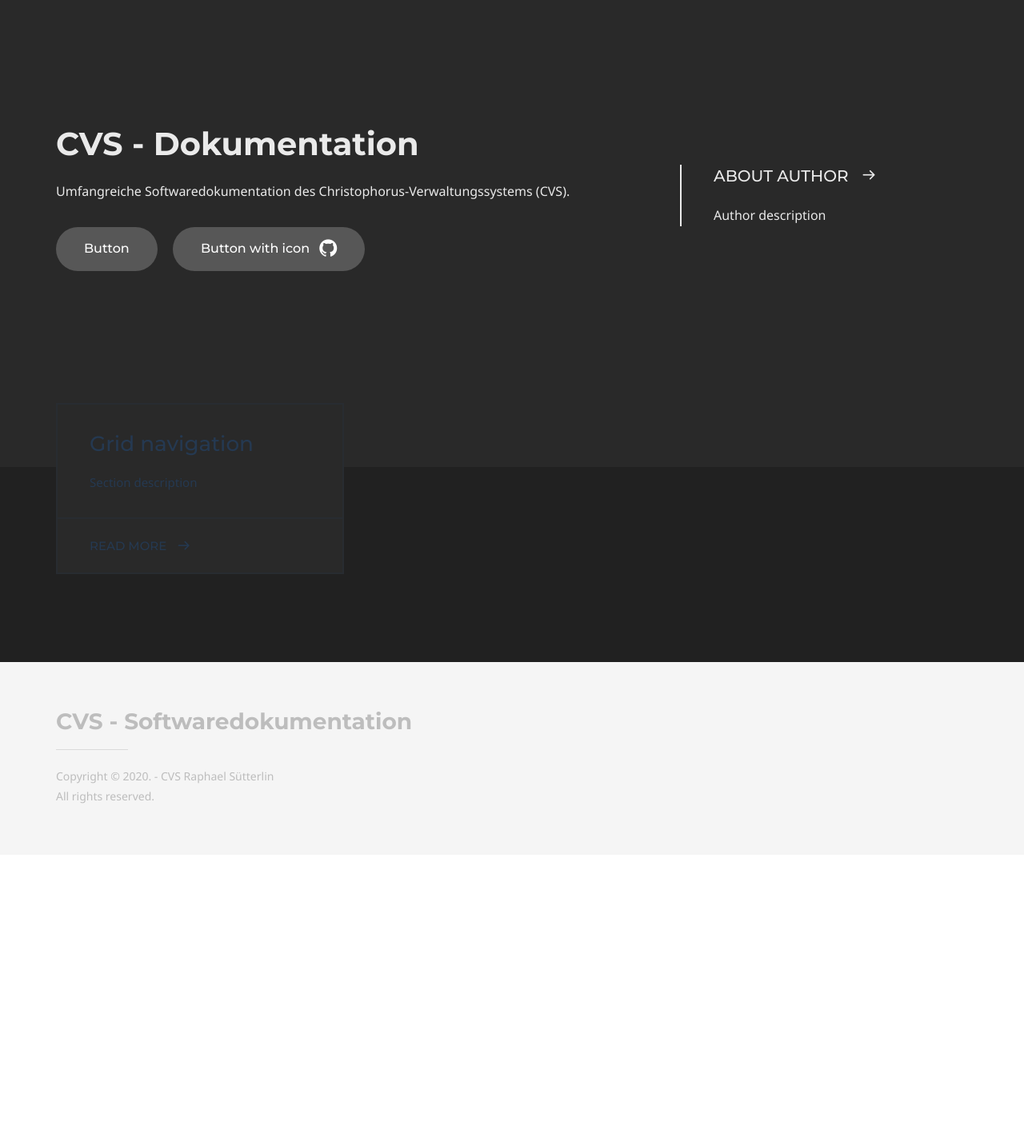
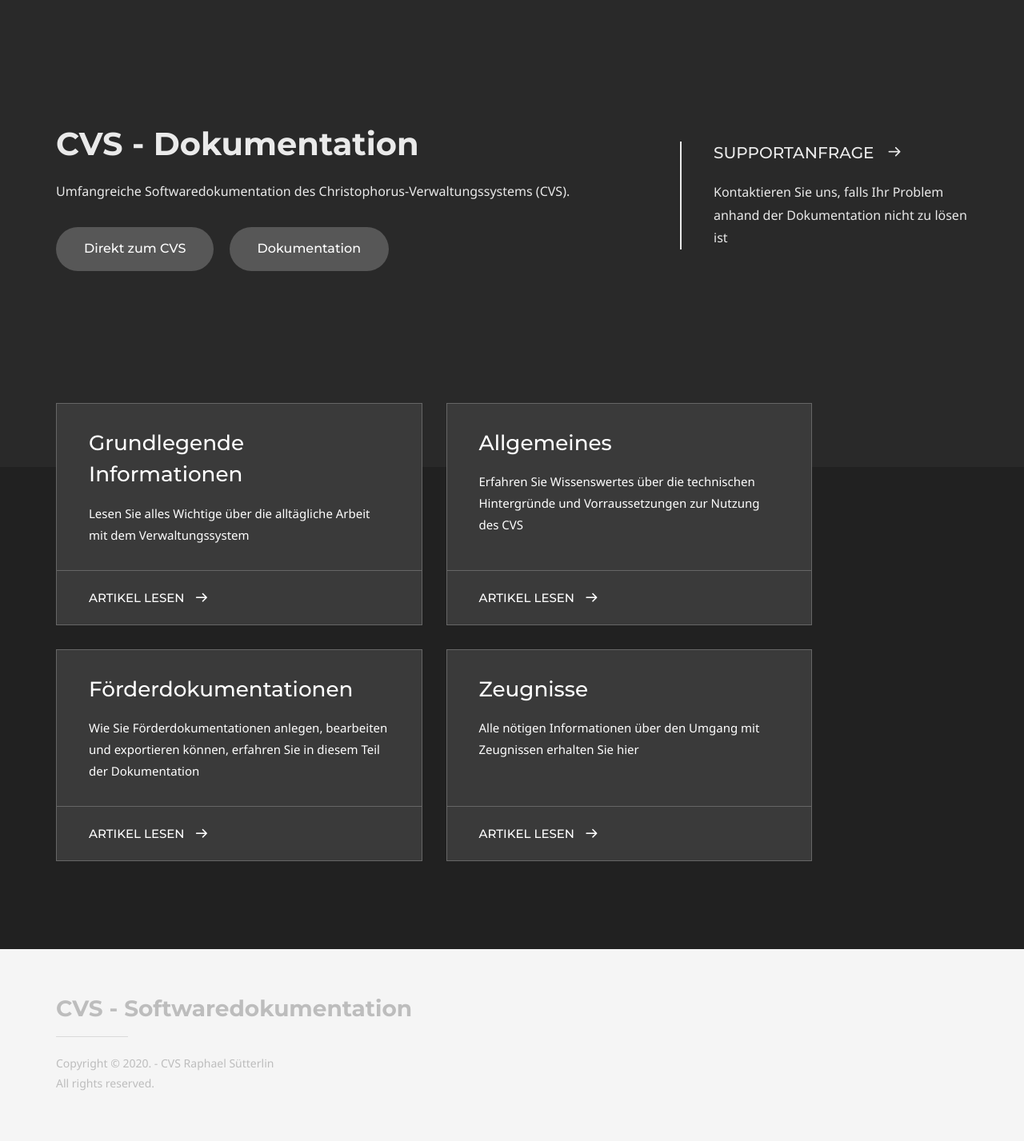
Before and after one commit to pixagraphic/pixagraphic.github.io, a Jekyll site: the page built from index.md, in a window 1280 px wide. Shown: the whole page at 80% size. Built offline with Jekyll 4.4.1, drawn with Linux system fonts in a browser that asks for light colours; some web fonts are replaced; before the commit the page ends 1069 px from its top, so only the background shows below that.

Commit message:
Refine frontpage design

```diff
--- a/doks-theme/_layouts/homepage.html
+++ b/doks-theme/_layouts/homepage.html
@@ -67,7 +67,7 @@
 							<div class="nav-grid nav-grid--out">
 								<div class="row">
 									{% for item in page.grid_navigation %}
-										<div class="col-sm-6 col-lg-4">
+										<div class="col-sm-7 col-lg-5">
 											<a href="{% if jekyll.environment == 'production' %}{{ site.doks.baseurl }}{% endif %}{{ item.url }}" class="nav-grid__item">
 												<div class="nav-grid__content" data-mh>
 													<h2 class="nav-grid__title">{{ item.title }}</h2>
--- a/doks-theme/_sass/components/_nav-grid.scss
+++ b/doks-theme/_sass/components/_nav-grid.scss
@@ -6,7 +6,7 @@
 .nav-grid {
 	font-size: .9375em;
 	line-height: 1.8em;
-	color: $color-dark-blue;
+	color: #ffffff;
 }
 
 .nav-grid--out {
@@ -20,7 +20,7 @@
 	@include link-reset;
 	display: block;
 	background-color: $color-theme-blue;
-	border: 2px solid rgba($color-dark-blue, .2);
+	border: 1px solid #666666;
 	margin-bottom: .9375rem;
 	transition: background-color .2s, border .2s;
 
@@ -31,10 +31,10 @@
 	&:hover,
 	&:active,
 	&:focus {
-		border-color: $color-dark-blue;
+		border-color: #c0cd42;
 
 		.nav-grid__btn {
-			border-color: $color-dark-blue;
+			border-color: #c0cd42;
 
 			.icon {
 				@include translate(.625rem, 0);
@@ -72,7 +72,7 @@
 	font-family: $font-family-secondary;
 	font-weight: 500;
 	text-transform: uppercase;
-	border-top: 2px solid rgba($color-dark-blue, .2);
+	border-top: 1px solid #666666;
 	padding: 1.25rem 1.875rem 0 1.875rem;
 	transition: border .2s;
 
--- a/doks-theme/_sass/themes/_green.scss
+++ b/doks-theme/_sass/themes/_green.scss
@@ -12,12 +12,13 @@
 /* ----- Nav grid ----- */
 .green {
 	.nav-grid__item {
-		background-color: $color-theme-green;
+		background-color: #3a3a3a;
 
 		&:hover,
 		&:active,
 		&:focus {
 			background-color: $color-theme-green;
+			border-color: #c0cd42;
 		}
 	}
 }
--- a/index.md
+++ b/index.md
@@ -7,25 +7,39 @@ keywords:
 title: CVS - Dokumentation
 description: Umfangreiche Softwaredokumentation des Christophorus-Verwaltungssystems (CVS).
 buttons:
-    - content: Button
-      url: '#'
+    - content: Direkt zum CVS
+      url: 'https://cvs.christophor.ch'
+      external_url: true
+    - content: Dokumentation
+      url: '/allgemeines'
       external_url: false
-    - icon: github
-      content: Button with icon
-      url: '#'
-      external_url: true
 
 # Author box
 author:
-    title: About Author
-    title_url: '#'
-    external_url: true
-    description: Author description
+    title: Supportanfrage
+    title_url: '/kontakt'
+    external_url: false
+    description: Kontaktieren Sie uns, falls Ihr Problem anhand der Dokumentation nicht zu lösen ist
 
 # Grid navigation
 grid_navigation:
-    - title: Grid navigation
-      excerpt: Section description
-      cta: Read more
-      url: '#'
+    - title: Grundlegende Informationen
+      excerpt: Lesen Sie alles Wichtige über die alltägliche Arbeit mit dem Verwaltungssystem
+      cta: Artikel lesen
+      url: '/funktionen'
+
+    - title: Allgemeines
+      excerpt: Erfahren Sie Wissenswertes über die technischen Hintergründe und Vorraussetzungen zur Nutzung des CVS
+      cta: Artikel lesen
+      url: '/allgemeines'
+
+    - title: Förderdokumentationen
+      excerpt: Wie Sie Förderdokumentationen anlegen, bearbeiten und exportieren können, erfahren Sie in diesem Teil der Dokumentation
+      cta: Artikel lesen
+      url: '/personen/#förderdokumentationen'
+
+    - title: Zeugnisse
+      excerpt: Alle nötigen Informationen über den Umgang mit Zeugnissen erhalten Sie hier
+      cta: Artikel lesen
+      url: '/personen/#zeugnisse'
 ---
```
Also changed, not shown: img/app.jpg (added).
